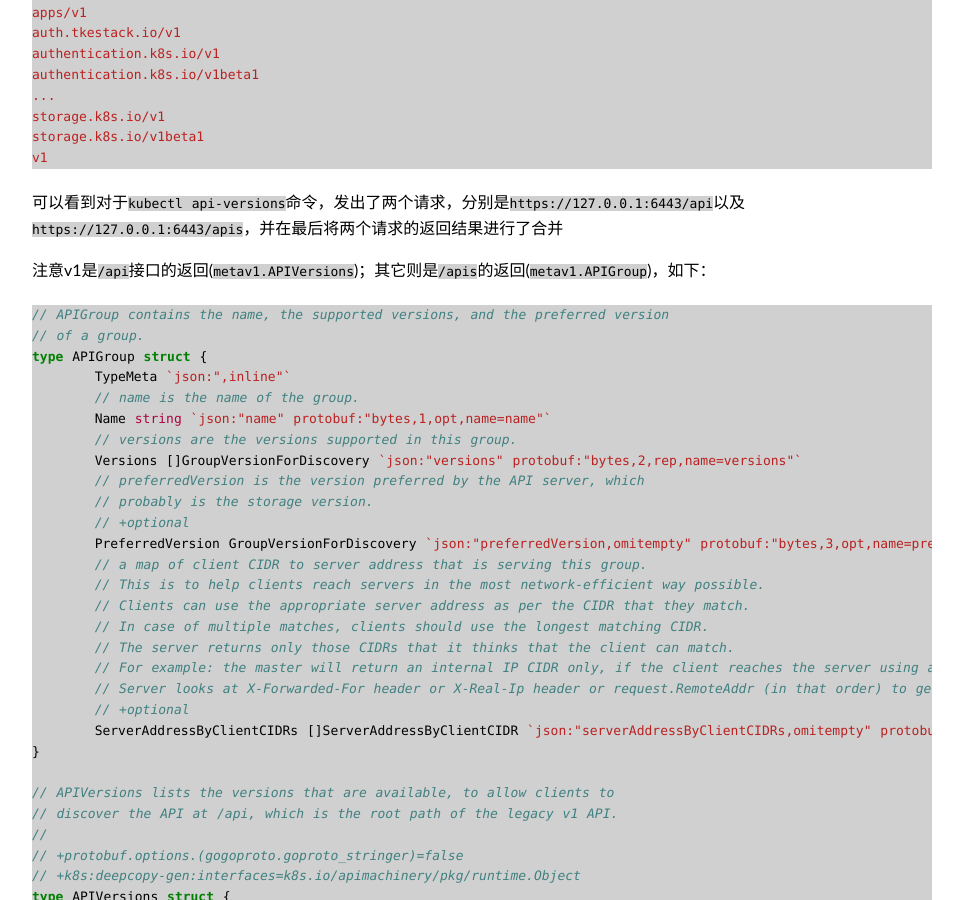
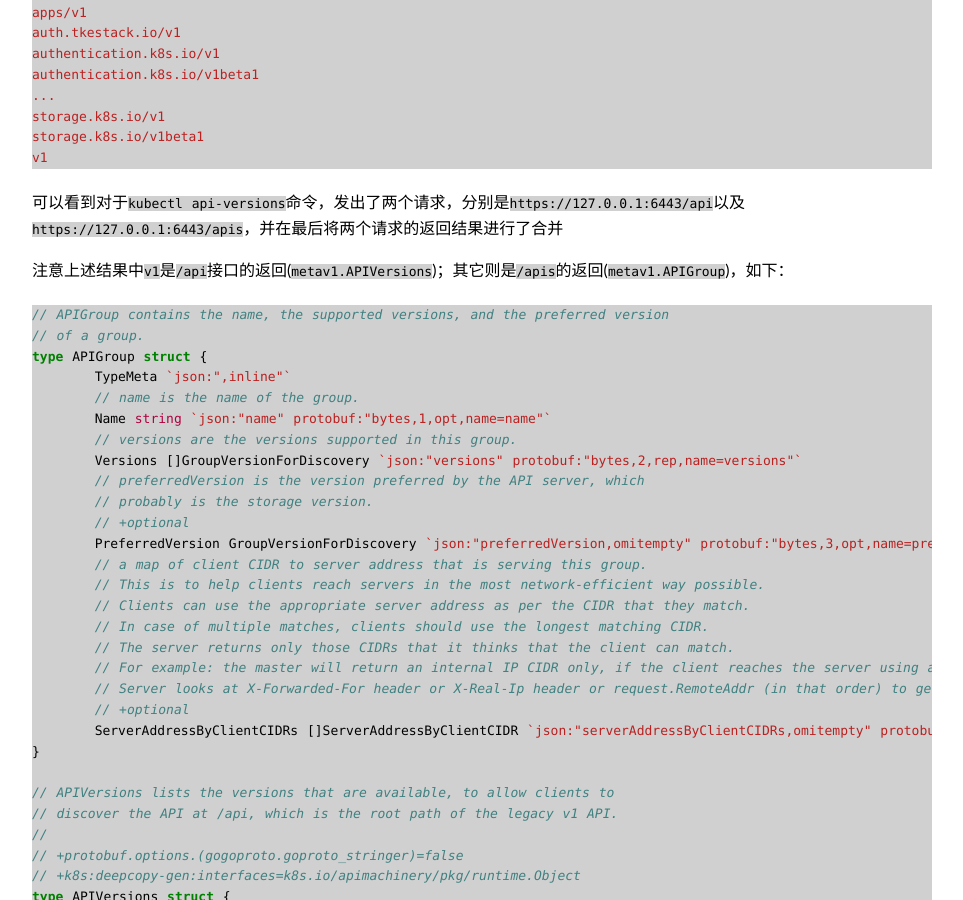
Before and after one commit to duyanghao/duyanghao.github.io, a Jekyll site: the page built from _posts/2020-12-22-kubernetes-apiExtensionsServer.md, in a window 1280 px wide and 900 px high, scrolled down 25584 px. Shown: the whole window, without its empty margins (158-1121 px from the left). Built offline with Jekyll 4.4.1, drawn with Linux system fonts in a browser that asks for light colours; some web fonts are replaced; comment, search, counter and statistics services are not loaded.

Commit message:
update kubernetes extension apiserver
Signed-off-by: duyanghao <1294057873@qq.com>

````diff
--- a/_posts/2020-12-22-kubernetes-apiExtensionsServer.md
+++ b/_posts/2020-12-22-kubernetes-apiExtensionsServer.md
@@ -1242,7 +1242,7 @@ v1
 
 可以看到对于`kubectl api-versions`命令，发出了两个请求，分别是`https://127.0.0.1:6443/api`以及`https://127.0.0.1:6443/apis`，并在最后将两个请求的返回结果进行了合并
 
-注意v1是`/api`接口的返回(`metav1.APIVersions`)；其它则是`/apis`的返回(`metav1.APIGroup`)，如下：
+注意上述结果中`v1`是`/api`接口的返回(`metav1.APIVersions`)；其它则是`/apis`的返回(`metav1.APIGroup`)，如下：
 
 ```go
 // APIGroup contains the name, the supported versions, and the preferred version
````
